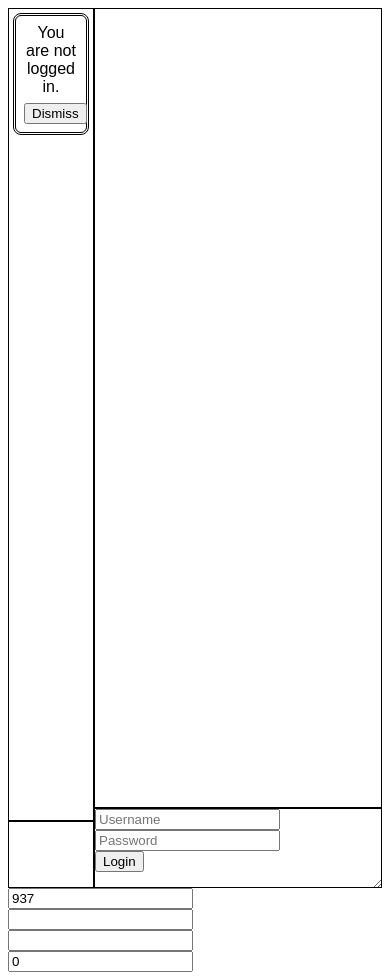
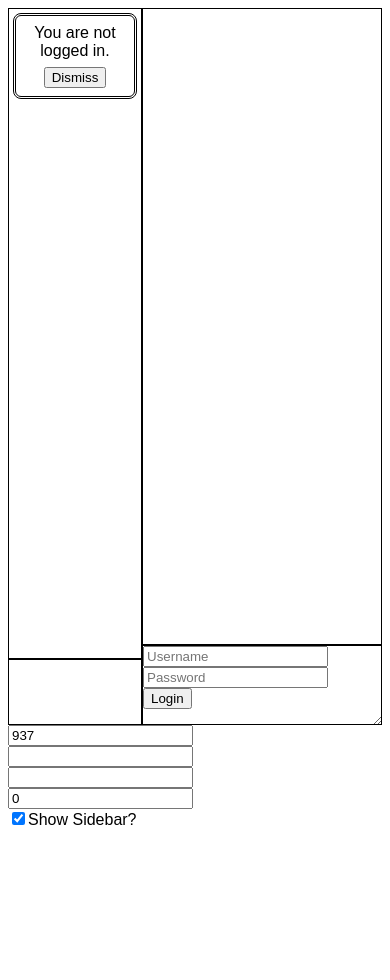
Before and after one commit to Perska/capichat, a plain HTML site: page index.html in a window 390 px wide. After the commit the page ends 844 px from the top, so only its background shows below. Drawn offline with Linux system fonts and the light colour scheme.

Commit message:
mobile friendliness
added viewport tag
chatview now has a resize limit
the sidebar can be hidden
raised login expire time from 12 hours to 30 days (oops, forgot to multiply)

```diff
--- a/index.html
+++ b/index.html
@@ -1,6 +1,8 @@
 <!DOCTYPE html>
 <html data-loggedin="null">
 <head>
+<meta name="viewport" content="width=device-width, initial-scale=1.0">
+<title>capichat</title>
 <style>
 body {
 	font-family: sans-serif;
@@ -26,9 +28,11 @@ body {
 #thing {
 	display: flex;
 	flex-direction: row;
-	height: 55em;
+	width: 100%;
+	height: 85vh;
+	max-width: 100%;
+	max-height: 85vh;
 	resize: both;
-	width: 100%;
 	overflow: hidden;
 }
 
@@ -68,10 +72,14 @@ body {
 }
 
 #sidebar {
-	width: 18em;
-	min-width: 18em;
+	width: 15em;
+	min-width: 15em;
 	display: flex;
 	flex-direction: column
+}
+
+#sidebar[data-hidden="true"] {
+	display: none;
 }
 
 #users {
@@ -263,7 +271,8 @@ details[open] > summary::before {
 <input id="room" type="number" value="0">
 <input id="avatar" type="text" value="">
 <input id="nickname" type="text" value="" maxlength="50">
-<input id="edit" type="number" value="0">
+<input id="edit" type="number" value="0"><br>
+<label><input id="sidetoggle" type="checkbox" checked="true">Show Sidebar?</label>
 <script>
 
 Markup.css_class = "text"
@@ -279,6 +288,10 @@ login = document.getElementById("login")
 myself = document.getElementById("me")
 meAvatar = document.getElementById("me-avatar")
 meUsername = document.getElementById("me-username")
+sidebar = document.getElementById("sidebar")
+sidetoggle = document.getElementById("sidetoggle")
+sidetoggle.checked = true
+sidetoggle.onchange = () => sidebar.setAttribute("data-hidden", !sidetoggle.checked)
 
 textbox.onkeypress = function(e) {
 	if (!loggedIn()) return
@@ -634,7 +647,7 @@ else {
 	loginStatus(false)
 }
 
-loginExpireTime = 60 * 24 * 30
+loginExpireTime = 60 * 60 * 24 * 30
 
 function attemptLogin(e) {
 	e.preventDefault()
```
